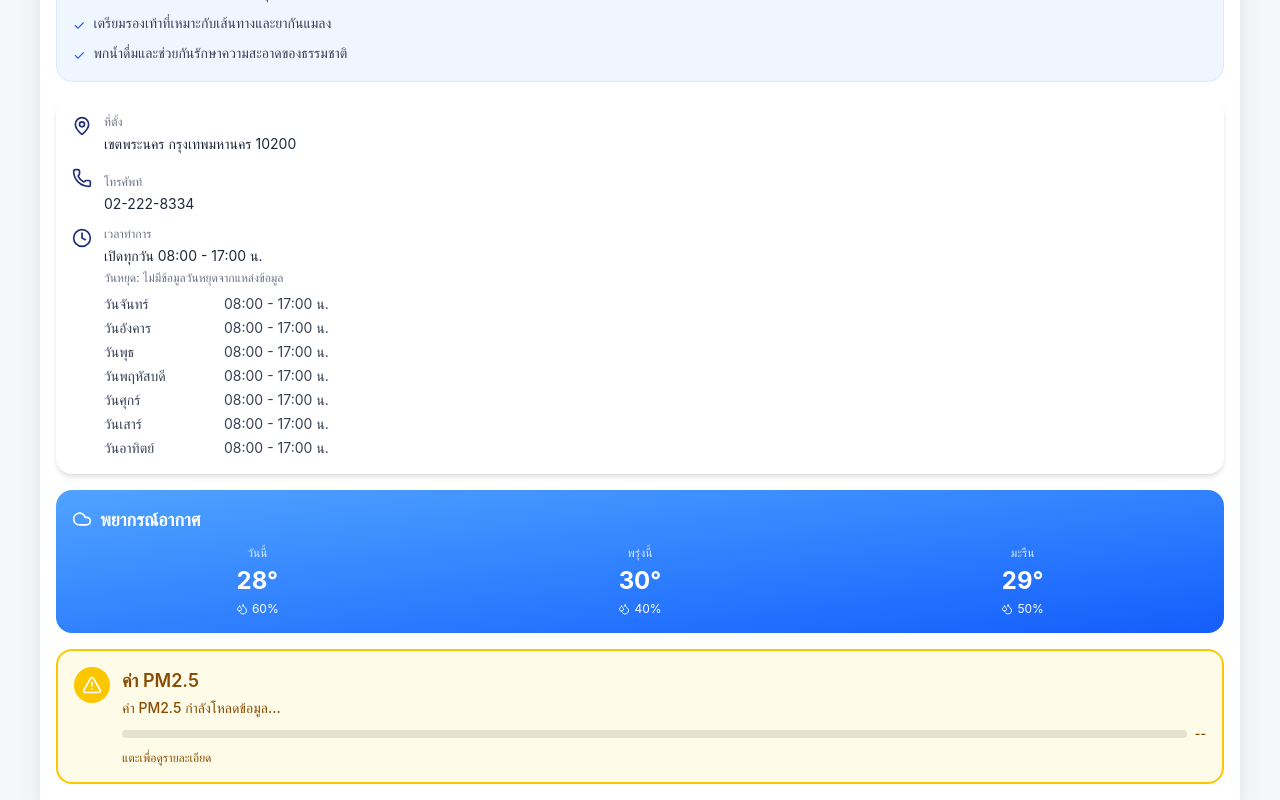
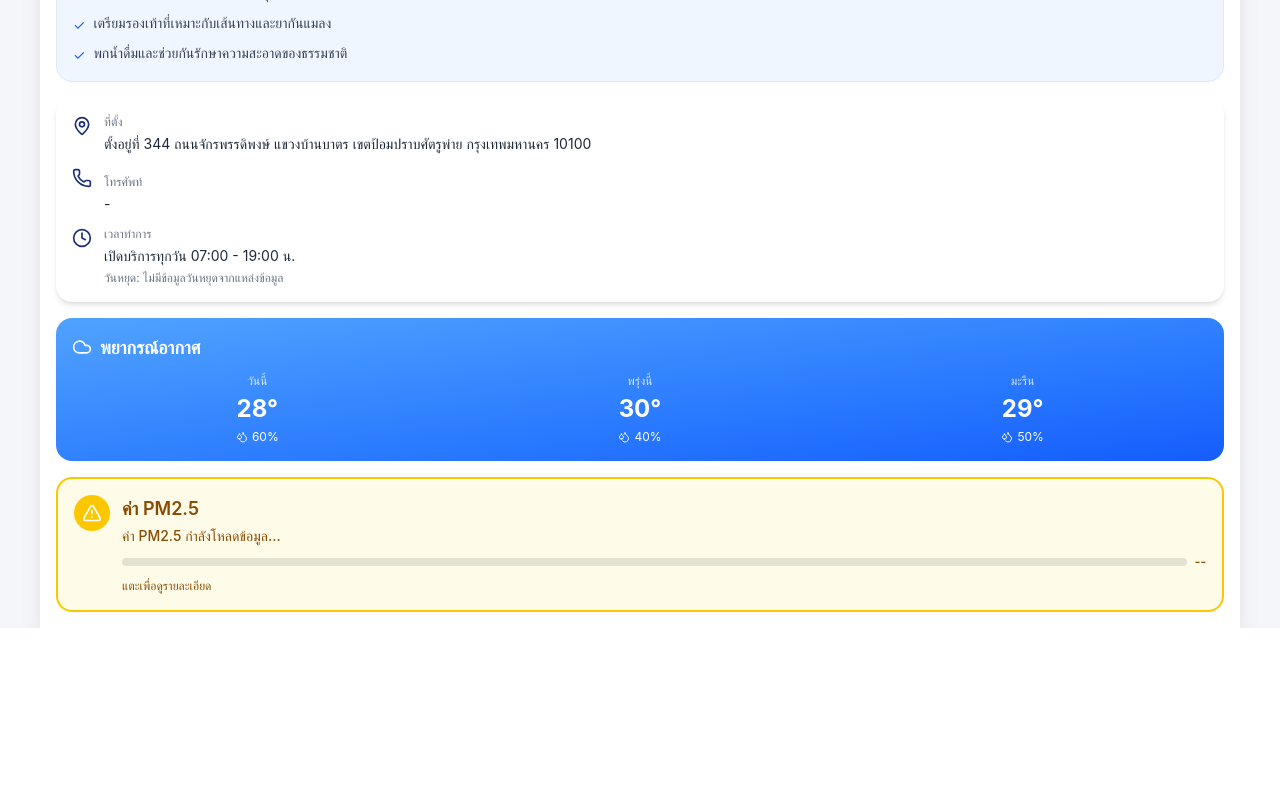
Before and after one commit to yanisa1903/Projecjob, a React (Vite) app: page /attraction/10 in a window 1280 px wide. Shown: the part 1239-2039 px from the top of the page. After the commit the page ends 1867 px from the top, so only its background shows below. Built offline with nearby package versions, Linux system fonts and the light colour scheme.

Commit message:
remove all pnpm files

```diff
--- a/src/app/components/AttractionDetail.tsx
+++ b/src/app/components/AttractionDetail.tsx
@@ -91,9 +91,9 @@ export default function AttractionDetail() {
         'https://images.unsplash.com/photo-1552465011-b4e21bf6e79a?w=400',
       ],
       description: 'วัดภูเขาทองเป็นวัดเก่าแก่และมีชื่อเสียงในกรุงเทพมหานคร สร้างขึ้นในสมัยอยุธยา บนยอดเจดีย์สามารถมองเห็นทิวทัศน์กรุงเทพมหานครได้รอบทิศ',
-      location: 'เขตพระนคร กรุงเทพมหานคร 10200',
-      hours: 'เปิดทุกวัน 08:00 - 17:00 น.',
-      phone: '02-222-8334',
+      location: 'ตั้งอยู่ที่ 344 ถนนจักรพรรดิพงษ์ แขวงบ้านบาตร เขตป้อมปราบศัตรูพ่าย กรุงเทพมหานคร 10100',
+      hours: 'เปิดบริการทุกวัน 07:00 - 19:00 น.',
+      phone: '-',
       facebook: 'วัดภูเขาทอง',
     },
     2: {
@@ -104,9 +104,9 @@ export default function AttractionDetail() {
         'https://images.unsplash.com/photo-1589208828261-e0c0c634e7b5?w=400',
       ],
       description: 'เกาะเต่าเป็นสวรรค์สำหรับนักดำน้ำ มีแนวปะการังที่สวยงามและสัตว์ทะเลหลากหลายชนิด น้ำทะเลใสสะอาด เหมาะสำหรับการพักผ่อน',
-      location: 'ตำบลเกาะเต่า อำเภอเกาะพะงัน จังหวัดสุราษฎร์ธานี',
+      location: 'ตั้งอยู่ในตำบลเกาะเต่า อำเภอพะงัน (หรืออำเภอเกาะพะงัน) จังหวัดสุราษฎร์ธานี',
       hours: 'เปิดตลอด 24 ชั่วโมง',
-      phone: '077-456-789',
+      phone: '-',
       facebook: 'เกาะเต่าท่องเที่ยว',
     },
     3: {
@@ -128,8 +128,8 @@ export default function AttractionDetail() {
         postcode: '10200',
       },
       hours: 'เปิดทุกวัน 08:30 - 15:30 น.',
-      phone: '02-224-3290',
-      facebook: 'วัดพระแก้ว',
+      phone: '-',
+      facebook: '-',
     },
     4: {
       title: 'เกาะพีพี',
@@ -139,10 +139,10 @@ export default function AttractionDetail() {
         'https://images.unsplash.com/photo-1583417319070-4a69db38a482?w=400',
       ],
       description: 'เกาะพีพีมีหาดทรายขาวสะอาด น้ำทะเลใส เหมาะสำหรับการพักผ่อนและดำน้ำ',
-      location: 'อำเภอเมือง จังหวัดกระบี่',
+      location: 'ตำบลอ่าวนาง อำเภอเมืองกระบี่ จังหวัดกระบี่',
       hours: 'เปิดตลอด 24 ชั่วโมง',
-      phone: '075-612-345',
-      facebook: 'เกาะพีพีท่องเที่ยว',
+      phone: '-',
+      facebook: '-',
     },
     5: {
       title: 'พัทยา',
@@ -152,10 +152,10 @@ export default function AttractionDetail() {
         'https://images.unsplash.com/photo-1537956965359-7573183d1f57?w=400',
       ],
       description: 'เมืองท่องเที่ยวชายทะเลที่มีชีวิตชีวา มีหาดสวย กิจกรรมทางน้ำมากมาย',
-      location: 'บางละมุง ชลบุรี',
+      location: 'อำเภอบางละมุง จังหวัดชลบุรี 20150',
       hours: 'เปิดตลอด 24 ชั่วโมง',
-      phone: '038-428-750',
-      facebook: 'พัทยาท่องเที่ยว',
+      phone: '-',
+      facebook: 'PRPATTAYA (ประชาสัมพันธ์ เมืองพัทยา)',
     },
     6: {
       title: 'ดอยสุเทพ',
@@ -165,10 +165,10 @@ export default function AttractionDetail() {
         'https://images.unsplash.com/photo-1563492065599-3520f775eeed?w=400',
       ],
       description: 'วัดพระธาตุดอยสุเทพ วัดที่สำคัญของเชียงใหม่ ตั้งอยู่บนยอดดอย',
-      location: 'เมือง เชียงใหม่',
-      hours: 'เปิดทุกวัน 06:00 - 18:00 น.',
-      phone: '053-295-002',
-      facebook: 'ดอยสุเทพ',
+      location: 'ตำบลสุเทพ อำเภอเมืองเชียงใหม่ จังหวัดเชียงใหม่ 50200',
+      hours: 'เปิดทุกวัน 06:00 - 20:00 น.',
+      phone: '-',
+      facebook: '-',
     },
     7: {
       title: 'หัวหิน',
@@ -178,10 +178,10 @@ export default function AttractionDetail() {
         'https://images.unsplash.com/photo-1598971639058-fab3c3109a00?w=400',
       ],
       description: 'เมืองพักผ่อนชายทะเลที่เงียบสงบ มีหาดสวย ตลาดน้ำ',
-      location: 'หัวหิน ประจวบคีรีขันธ์',
+      location: 'อำเภอหัวหิน จังหวัดประจวบคีรีขันธ์ 77110',
       hours: 'เปิดตลอด 24 ชั่วโมง',
-      phone: '032-511-047',
-      facebook: 'หัวหินท่องเที่ยว',
+      phone: '-',
+      facebook: '-',
     },
     8: {
       title: 'ดอยอินทนนท์',
@@ -191,10 +191,10 @@ export default function AttractionDetail() {
         'https://images.unsplash.com/photo-1528181304800-259b08848526?w=400',
       ],
       description: 'ยอดเขาที่สูงที่สุดในประเทศไทย มีอากาศเย็น ธรรมชาติสวยงาม',
-      location: 'จอมทอง เชียงใหม่',
+      location: 'ตำบลบ้านหลวง อำเภอจอมทอง จังหวัดเชียงใหม่ 50160',
       hours: 'เปิดทุกวัน 05:00 - 18:00 น.',
-      phone: '053-286-729',
-      facebook: 'ดอยอินทนนท์',
+      phone: '053-286-729 (เบอร์ติดต่ออุทยานแห่งชาติดอยอินทนนท์)',
+      facebook: 'อุทยานแห่งชาติดอยอินทนนท์ - Doi Inthanon National Park',
     },
   };
 
--- a/src/app/components/HomePage.tsx
+++ b/src/app/components/HomePage.tsx
@@ -12,9 +12,6 @@ const popularPlaces = [
   { name: 'วัดพระแก้ว', province: 'กรุงเทพมหานคร', type: 'วัด' },
   { name: 'อุทยานแห่งชาติเขาใหญ่', province: 'นครราชสีมา', type: 'อุทยาน' },
   { name: 'ดอยสุเทพ', province: 'เชียงใหม่', type: 'ภูเขา' },
-  { name: 'โรงพยาบาลศิริราช', province: 'กรุงเทพมหานคร', type: 'โรงพยาบาล' },
-  { name: 'โรงเรียนวัดหนองเกตุน้อย', province: 'ชลบุรี', type: 'โรงเรียน' },
-  { name: 'ตลาดนัดจตุจักร', province: 'กรุงเทพมหานคร', type: 'ตลาด' },
   { name: 'เซ็นทรัลเวิลด์', province: 'กรุงเทพมหานคร', type: 'ห้างสรรพสินค้า' },
 ];
 
@@ -310,7 +307,7 @@ export default function HomePage() {
       latitude: 13.7516,
       longitude: 100.4927,
       description: 'วัดสำคัญในพระบรมมหาราชวัง โดดเด่นด้วยสถาปัตยกรรมไทยและพระแก้วมรกต ใจกลางกรุงเทพมหานคร',
-      location: 'พระนคร กรุงเทพมหานคร',
+      location: 'ถนนหน้าพระลาน แขวงพระบรมมหาราชวัง เขตพระนคร กรุงเทพมหานคร 10200',
       images: [
         'https://images.unsplash.com/photo-1563492065599-3520f775eeed?w=400',
         'https://images.unsplash.com/photo-1528181304800-259b08848526?w=400',
@@ -324,7 +321,7 @@ export default function HomePage() {
       latitude: 7.7407,
       longitude: 98.7784,
       description: 'หมู่เกาะยอดนิยมในทะเลอันดามัน จังหวัดกระบี่ มีอ่าวมาหยา น้ำทะเลใส และหาดทรายสวย',
-      location: 'อำเภอเมืองกระบี่ จังหวัดกระบี่',
+      location: 'ตำบลอ่าวนาง อำเภอเมืองกระบี่ จังหวัดกระบี่',
       images: [
         'https://images.unsplash.com/photo-1537956965359-7573183d1f57?w=400',
         'https://images.unsplash.com/photo-1583417319070-4a69db38a482?w=400',
@@ -338,7 +335,7 @@ export default function HomePage() {
       latitude: 18.8048,
       longitude: 98.9216,
       description: 'วัดพระธาตุดอยสุเทพ สถานที่คู่เมืองเชียงใหม่ ตั้งอยู่บนยอดดอยพร้อมวิวเมืองและภูเขา',
-      location: 'อำเภอเมืองเชียงใหม่ จังหวัดเชียงใหม่',
+      location: 'ตำบลสุเทพ อำเภอเมืองเชียงใหม่ จังหวัดเชียงใหม่ 50200',
       images: [
         'https://images.unsplash.com/photo-1589728894104-1cf1f8ae9eee?w=400',
         'https://images.unsplash.com/photo-1506905925346-21bda4d32df4?w=400',
@@ -352,7 +349,7 @@ export default function HomePage() {
       latitude: 12.9236,
       longitude: 100.8825,
       description: 'เมืองชายทะเลยอดนิยมของชลบุรี มีหาดพัทยา จุดชมวิว และกิจกรรมทางน้ำหลากหลาย',
-      location: 'อำเภอบางละมุง จังหวัดชลบุรี',
+      location: 'อำเภอบางละมุง จังหวัดชลบุรี 20150',
       images: [
         'https://images.unsplash.com/photo-1598971639058-fab3c3109a00?w=400',
         'https://images.unsplash.com/photo-1507525428034-b723cf961d3e?w=400',
@@ -366,7 +363,7 @@ export default function HomePage() {
       latitude: 12.5684,
       longitude: 99.9577,
       description: 'เมืองพักผ่อนริมทะเลในประจวบคีรีขันธ์ มีชายหาด ตลาดกลางคืน และสถานที่ท่องเที่ยวสำหรับครอบครัว',
-      location: 'อำเภอหัวหิน จังหวัดประจวบคีรีขันธ์',
+      location: 'อำเภอหัวหิน จังหวัดประจวบคีรีขันธ์ 77110',
       images: [
         'https://images.unsplash.com/photo-1552550049-db097c9480d1?w=400',
         'https://images.unsplash.com/photo-1507525428034-b723cf961d3e?w=400',
@@ -380,7 +377,7 @@ export default function HomePage() {
       latitude: 18.5883,
       longitude: 98.4878,
       description: 'ยอดเขาที่สูงที่สุดในประเทศไทย มีธรรมชาติ น้ำตก และอากาศเย็นตลอดปี',
-      location: 'อำเภอจอมทอง จังหวัดเชียงใหม่',
+      location: 'ตำบลบ้านหลวง อำเภอจอมทอง จังหวัดเชียงใหม่ 50160',
       images: [
         'https://images.unsplash.com/photo-1506905925346-21bda4d32df4?w=400',
         'https://images.unsplash.com/photo-1589728894104-1cf1f8ae9eee?w=400',
@@ -394,7 +391,7 @@ export default function HomePage() {
       latitude: 14.4382,
       longitude: 101.3727,
       description: 'อุทยานแห่งชาติแห่งแรกของประเทศไทย มีป่าดิบ น้ำตก และเส้นทางธรรมชาติที่อุดมสมบูรณ์',
-      location: 'อำเภอปากช่อง จังหวัดนครราชสีมา',
+      location: 'ตำบลหมูสี อำเภอปากช่อง จังหวัดนครราชสีมา 30130',
       images: [
         'https://images.unsplash.com/photo-1464822759023-fed622ff2c3b?w=400',
         'https://images.unsplash.com/photo-1441974231531-c6227db76b6e?w=400',
@@ -408,7 +405,7 @@ export default function HomePage() {
       latitude: 13.7465,
       longitude: 100.4930,
       description: 'วัดเก่าแก่ริมแม่น้ำเจ้าพระยา โดดเด่นด้วยพระพุทธไสยาสน์และศิลาจารึกวัดโพธิ์',
-      location: 'เขตพระนคร กรุงเทพมหานคร',
+      location: '2 ถนนสนามไชย แขวงพระบรมมหาราชวัง เขตพระนคร กรุงเทพมหานคร 10200',
       images: ['https://images.unsplash.com/photo-1528181304800-259b08848526?w=400'],
     },
     {
@@ -418,7 +415,7 @@ export default function HomePage() {
       latitude: 13.7437,
       longitude: 100.4889,
       description: 'พระปรางค์ริมแม่น้ำเจ้าพระยา แลนด์มาร์กสำคัญของกรุงเทพมหานคร',
-      location: 'เขตบางกอกใหญ่ กรุงเทพมหานคร',
+      location: '158 ถนนวังเดิม แขวงวัดอรุณ เขตบางกอกใหญ่ กรุงเทพมหานคร 10600',
       images: ['https://images.unsplash.com/photo-1583499871880-de841d1ace2a?w=400'],
     },
     {
@@ -428,7 +425,7 @@ export default function HomePage() {
       latitude: 9.5120,
       longitude: 100.0136,
       description: 'เกาะท่องเที่ยวยอดนิยมของสุราษฎร์ธานี มีชายหาดสวยและธรรมชาติริมทะเล',
-      location: 'อำเภอเกาะสมุย จังหวัดสุราษฎร์ธานี',
+      location: 'อำเภอเกาะสมุย จังหวัดสุราษฎร์ธานี 84320',
       images: ['https://images.unsplash.com/photo-1552465011-b4e21bf6e79a?w=400'],
     },
     {
@@ -438,7 +435,7 @@ export default function HomePage() {
       latitude: 7.8804,
       longitude: 98.3923,
       description: 'จังหวัดท่องเที่ยวริมทะเลอันดามัน มีชายหาด จุดชมวิว และเกาะใกล้เคียง',
-      location: 'อำเภอเมืองภูเก็ต จังหวัดภูเก็ต',
+      location: 'อำเภอเมืองภูเก็ต จังหวัดภูเก็ต 83000',
       images: ['https://images.unsplash.com/photo-1589394815804-964eed0db9b2?w=400'],
     },
     {
@@ -448,7 +445,7 @@ export default function HomePage() {
       latitude: 19.8520,
       longitude: 100.4500,
       description: 'ยอดเขาชื่อดังของเชียงราย จุดชมทะเลหมอกและพระอาทิตย์ขึ้นเหนือขอบฟ้า',
-      location: 'อำเภอเทิง จังหวัดเชียงราย',
+      location: 'หมู่ที่ 10 ตำบลปอ อำเภอเวียงแก่น จังหวัดเชียงราย 57310',
       images: ['https://images.unsplash.com/photo-1464822759023-fed622ff2c3b?w=400'],
     },
     {
@@ -458,7 +455,7 @@ export default function HomePage() {
       latitude: 16.8857,
       longitude: 101.8200,
       description: 'ภูเขายอดนิยมของจังหวัดเลย มีเส้นทางเดินป่า หน้าผา และทะเลหมอก',
-      location: 'อำเภอภูกระดึง จังหวัดเลย',
+      location: 'ตำบลศรีฐาน อำเภอภูกระดึง จังหวัดเลย 42180',
       images: ['https://images.unsplash.com/photo-1500534623283-312aade485b7?w=400'],
     },
     {
@@ -468,7 +465,7 @@ export default function HomePage() {
       latitude: 14.3750,
       longitude: 99.1447,
       description: 'อุทยานแห่งชาติชื่อดังของกาญจนบุรี มีน้ำตกเอราวัณเจ็ดชั้นและเส้นทางธรรมชาติ',
-      location: 'อำเภอศรีสวัสดิ์ จังหวัดกาญจนบุรี',
+      location: 'ตำบลท่ากระดาน อำเภอศรีสวัสดิ์ จังหวัดกาญจนบุรี 71250',
       images: ['https://images.unsplash.com/photo-1433086966358-54859d0ed716?w=400'],
     },
     ...additionalAttractions,
@@ -518,7 +515,7 @@ export default function HomePage() {
                         ? 'แจ้งเตือน! ระดับอันตราย'
                         : level === 'warning'
                         ? 'แจ้งเตือน! ควรระวัง'
-                        : 'อากาศดี เดินทางได้'}
+                        : 'อากาศดี สามารถเดินทางได้'}
                     </h3>
                     <p className="text-xs text-gray-500">
                       {searchQuery} · {departureDate && formatDate(departureDate)} – {returnDate && formatDate(returnDate)}
@@ -706,7 +703,7 @@ export default function HomePage() {
               }}
               onFocus={() => setShowIslandSuggestions(true)}
               onBlur={() => setTimeout(() => setShowIslandSuggestions(false), 150)}
-              placeholder="ค้นหาสถานที่ในประเทศไทย เช่น ร้านอาหาร โรงพยาบาล หรือห้าง"
+              placeholder="ค้นหาสถานที่ในประเทศไทย "
               className="w-full pl-4 pr-10 py-3 bg-gray-100 rounded-xl text-sm focus:outline-none focus:ring-2 focus:ring-[#1F2E7A]"
             />
             <button type="submit" className="absolute right-3 top-1/2 -translate-y-1/2">
@@ -739,7 +736,7 @@ export default function HomePage() {
           {/* Date Pickers */}
           <div className="grid grid-cols-2 gap-3">
             <DatePicker
-              placeholder="วันไปเที่ยว"
+              placeholder="วันเดินทาง"
               selected={departureDate}
               onSelect={setDepartureDate}
               minDate={new Date()}
@@ -832,7 +829,7 @@ export default function HomePage() {
                 {bangkokAir.level === 'danger'
                   ? 'คำแนะนำ: ควรเลื่อนกิจกรรมกลางแจ้ง สวมหน้ากาก N95 หากจำเป็นต้องออกจากอาคาร และดูแลกลุ่มเสี่ยงเป็นพิเศษ'
                   : bangkokAir.level === 'warning'
-                  ? 'คำแนะนำ: เที่ยวได้ แต่ควรลดกิจกรรมกลางแจ้ง สวมหน้ากากเมื่ออยู่กลางแจ้ง และพักในพื้นที่อากาศสะอาด'
+                  ? 'คำแนะนำ: สามารถไปเที่ยวได้ แต่ควรลดกิจกรรมกลางแจ้ง สวมหน้ากากเมื่ออยู่กลางแจ้ง และพักในพื้นที่อากาศสะอาด'
                   : 'คำแนะนำ: สามารถเดินทางและทำกิจกรรมกลางแจ้งได้ตามปกติ'}
               </div>
             </div>
```
